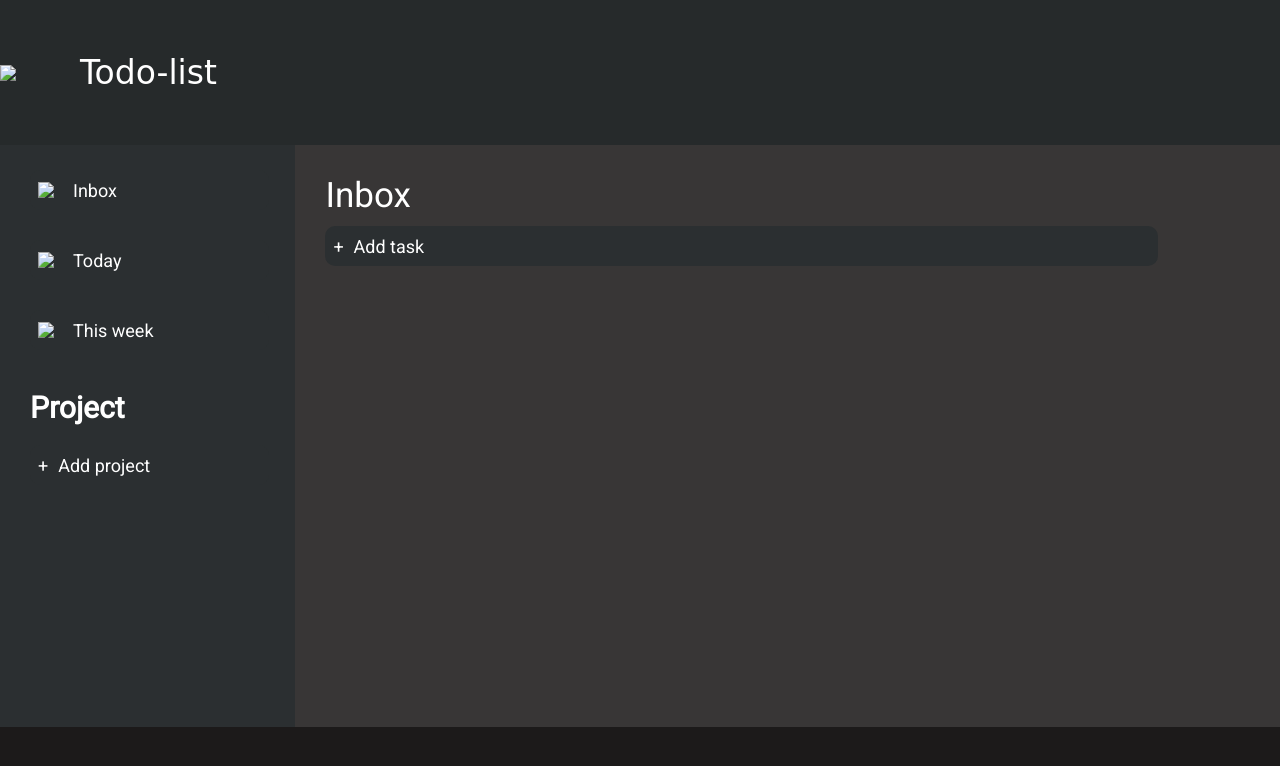
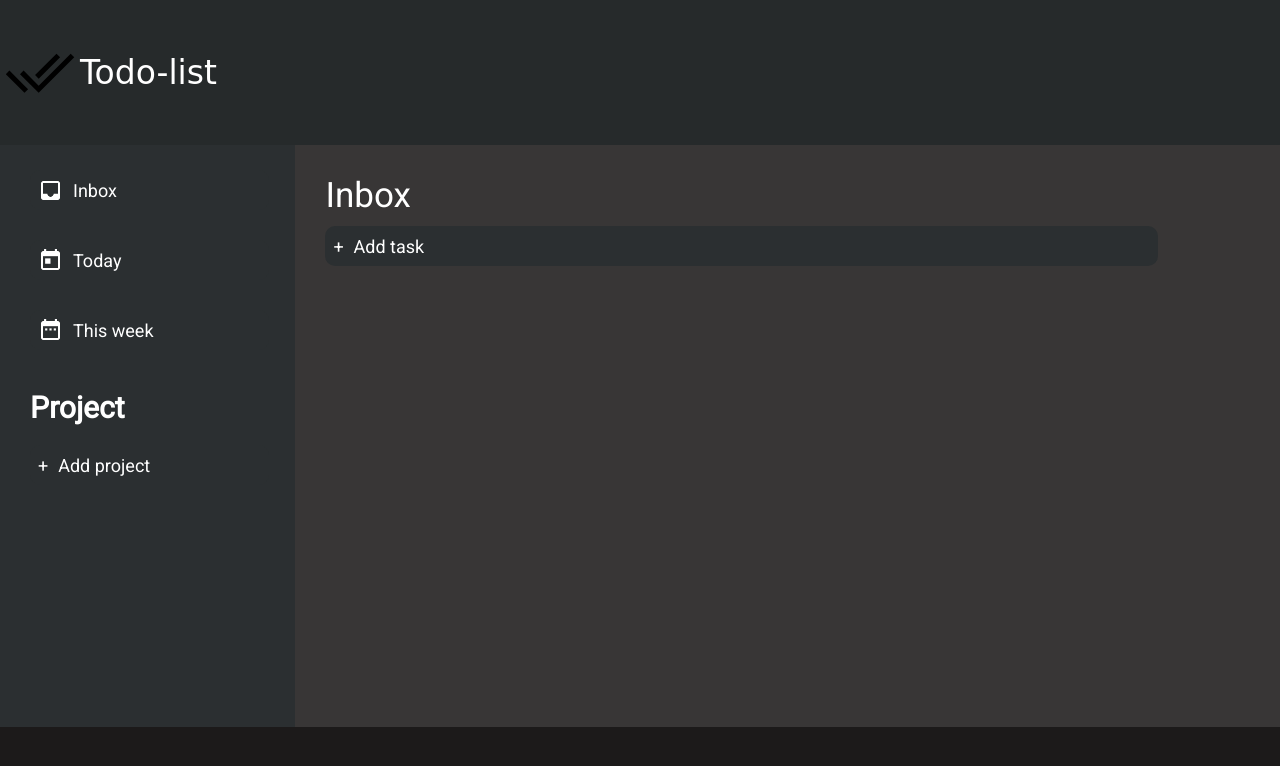
Before and after one commit to Akashzxr/todolist, a website: page dist/index.html in a window 1280 px wide. Drawn offline with Linux system fonts and the light colour scheme; the site is published under a folder, as on GitHub Pages, so addresses that start at the root find nothing; a web font is replaced by a local one.

Commit message:
moved images to dist

```diff
--- a/dist/index.html
+++ b/dist/index.html
@@ -13,7 +13,7 @@
     <div class="container">
 
        <div class="header">
-         <img src="/todolist/src/images/done_all_FILL0_wght400_GRAD0_opsz48.svg">
+         <img src="./images/done_all_FILL0_wght400_GRAD0_opsz48.svg">
        <div class="header-heading">Todo-list</div>
 
        </div>
@@ -22,9 +22,9 @@
        <div class="side-bar">
 
         <div class="sidebar-btn">
-         <button id="inbox"><img class="side-img" src="/todolist/src/images/inbox.png">Inbox</button>
-         <button id="today"><img class="side-img" src="/todolist/src/images/calendar-today.png">Today</button>
-         <button id="week"><img class="side-img" src="/todolist/src/images/calendar-range.png">This week</button>
+         <button id="inbox"><img class="side-img" src="./images/inbox.png">Inbox</button>
+         <button id="today"><img class="side-img" src="./images/calendar-today.png">Today</button>
+         <button id="week"><img class="side-img" src="./images/calendar-range.png">This week</button>
         </div>
 
         <div class="project-sec">
```
Also changed, not shown: dist/images/calendar-range.png (renamed from src/images/calendar-range.png), dist/images/calendar-today.png (renamed from src/images/calendar-today.png), dist/images/done_all_FILL0_wght400_GRAD0_opsz48.svg (renamed from src/images/done_all_FILL0_wght400_GRAD0_opsz48.svg), dist/images/inbox.png (renamed from src/images/inbox.png).
